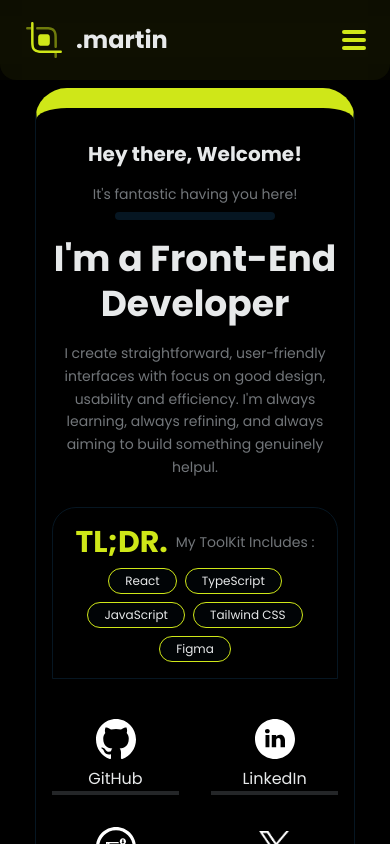
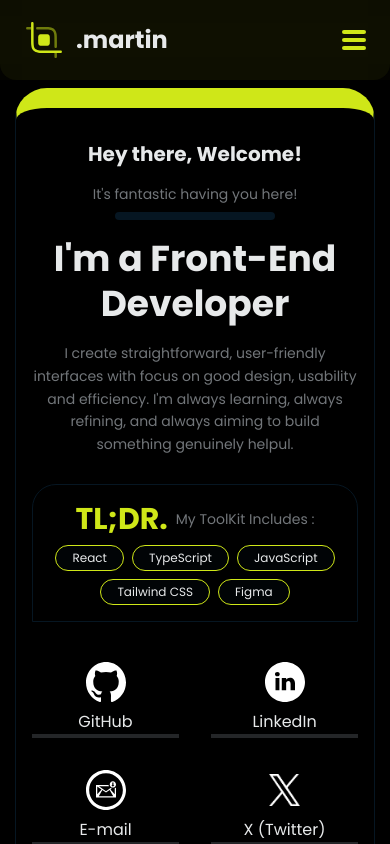
Before and after one commit to devmartin-9000/martin-9000, a React (Vite) app: page / in a window 390 px wide. Shown: the top 844 px of the page. Built offline with nearby package versions, Linux system fonts and the light colour scheme; a web font is replaced by a local one.

Commit message:
adjust hero section mobile width

```diff
--- a/src/pages/heroSection.tsx
+++ b/src/pages/heroSection.tsx
@@ -3,8 +3,8 @@ import { Tooltip, TooltipContent, TooltipTrigger } from "@/components/ui/tooltip
 const HeroSection = () => {
 	return (
 		<section id="home" className="mx-auto flex flex-col justify-center py-4">
-			<div className="bg-background w-80 md:w-full mx-auto justify-center rounded-t-4xl">
-				<div className="h-full w-full md:max-w-5xl rounded-t-4xl p-4 border-b-transparent border-t-20 border border-l-accent border-r-accent border-primary mt-18 mx-auto flex flex-col">
+			<div className="bg-background w-90 md:w-full mx-auto justify-center rounded-t-4xl">
+				<div className="h-full max-w-5xl rounded-t-4xl p-4 border-b-transparent border-t-20 border border-l-accent border-r-accent border-primary mt-18 mx-auto flex flex-col">
 					<div className="text-wrap text-center">
 						<h2 className="font-bold text-xl sm:text-3xl md:text-3xl py-4">
 							Hey there, Welcome!
```
